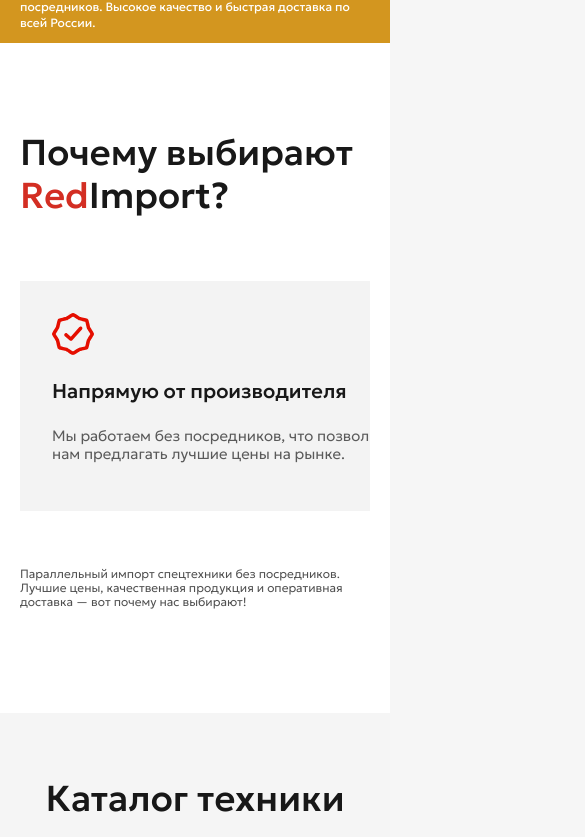
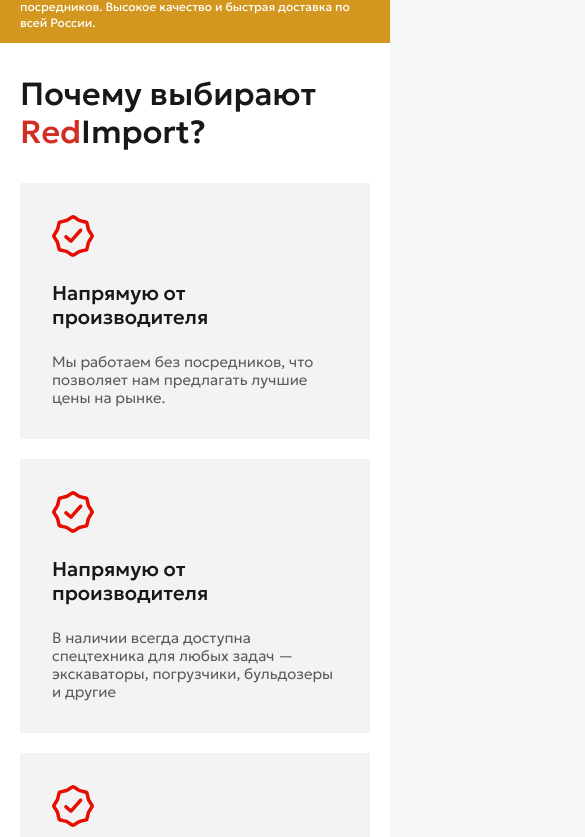
Before and after one commit to Vadim4ick/red-import, a Next.js app: page / in a window 390 px wide. Shown: the part 1927-2764 px from the top of the page, 585 px wide, since content can reach past the window. Built offline with nearby package versions, Linux system fonts and the light colour scheme.

Commit message:
adaptive advantages

```diff
--- a/src/app/page.tsx
+++ b/src/app/page.tsx
@@ -10,9 +10,9 @@
 
       <Advantages />
 
-      <Catalog />
+      {/* <Catalog />
 
-      <About />
+      <About /> */}
     </>
   );
 }
--- a/src/components/Advantages/ui/Advantages.tsx
+++ b/src/components/Advantages/ui/Advantages.tsx
@@ -1,21 +1,19 @@
-"use client";
-
 import { Container } from "@/shared/ui/container";
 import { AdvantagesScrollSlider } from "./AdvantagesScrollSlider";
 
 const Advantages = () => {
   return (
-    <section className="bg-white pb-[104px] pt-[88px]">
-      <Container className="ml-auto mr-0 max-w-[1440px]">
+    <section className="bg-white pb-[104px] pt-[88px] max-mobile:pb-[64px] max-mobile:pt-[32px]">
+      <Container className="mobile:ml-auto mobile:mr-0 mobile:max-w-[1440px]">
         <h2 className="heading-two">
           Почему выбирают <span className="text-buttonColor">Red</span>Import?
         </h2>
 
-        <div className="pt-[64px]">
+        <div className="pt-[64px] max-mobile:pt-[32px]">
           <AdvantagesScrollSlider />
         </div>
 
-        <p className="pt-[36px] text-[12px] font-light leading-[14px] text-[#505050]">
+        <p className="pt-[36px] text-[13px] font-light leading-[15.5px] text-[#505050] max-mobile:pt-[20px]">
           Параллельный импорт спецтехники без посредников. Лучшие цены,
           качественная продукция и оперативная доставка — вот почему нас
           выбирают!
--- a/src/components/Advantages/ui/AdvantagesScrollSlide.tsx
+++ b/src/components/Advantages/ui/AdvantagesScrollSlide.tsx
@@ -2,7 +2,7 @@
 
 const AdvantagesScrollSlide = ({ item }: { item: AdvantagesSlide }) => {
   return (
-    <article className="w-[440px] flex-shrink-0 flex-grow-0 bg-[#F3F3F3] pb-[30px] pl-[32px] pr-[39px] pt-[32px]">
+    <article className="w-[440px] flex-shrink-0 flex-grow-0 bg-[#F3F3F3] pb-[30px] pl-[32px] pr-[39px] pt-[32px] max-mobile:w-full max-mobile:p-[32px]">
       <img src={item.icon} alt="advantages" />
 
       <div className="flex flex-col gap-6 pt-6">
--- a/src/components/Advantages/ui/AdvantagesScrollSlider.tsx
+++ b/src/components/Advantages/ui/AdvantagesScrollSlider.tsx
@@ -1,16 +1,21 @@
+"use client";
+
 import { advantagesData } from "../model/mockData";
 import { AdvantagesScrollSlide } from "./AdvantagesScrollSlide";
 import { motion } from "framer-motion";
 import { useScroll } from "@/shared/hooks/useScroll";
+import { useMedia } from "@/shared/hooks/useMedia";
 
 const AdvantagesScrollSlider = () => {
   const { handleScroll, ref } = useScroll();
 
+  const isMobile = useMedia(768);
+
   return (
     <motion.div
-      onScroll={handleScroll}
-      ref={ref}
-      className="custom-scrollbar flex gap-[20px] overflow-x-auto"
+      onScroll={!isMobile ? handleScroll : undefined}
+      ref={!isMobile ? ref : undefined}
+      className="custom-scrollbar flex gap-[20px] max-mobile:flex-col max-mobile:items-center mobile:overflow-x-auto"
     >
       {advantagesData.map((el) => {
         return <AdvantagesScrollSlide key={el.id} item={el} />;
--- a/src/shared/style/globals.css
+++ b/src/shared/style/globals.css
@@ -6,7 +6,7 @@
 
 @layer components {
   .heading-two {
-    @apply text-[36px] font-medium leading-[43px];
+    @apply text-[36px] font-medium leading-[43px] max-mobile:text-[32px] max-mobile:leading-[38px];
   }
 
   .heading-three {
@@ -59,6 +59,7 @@
   transform: skew(30deg);
 }
 
+@media (min-width: 768px) {
   .custom-scrollbar {
     padding-bottom: 20px;
   }
@@ -72,3 +73,4 @@
     border-radius: 1px;
     scrollbar-color: #a6a6a6 transparent;
   }
+}
```
Lines whose indentation alone changed are shown as unchanged.
